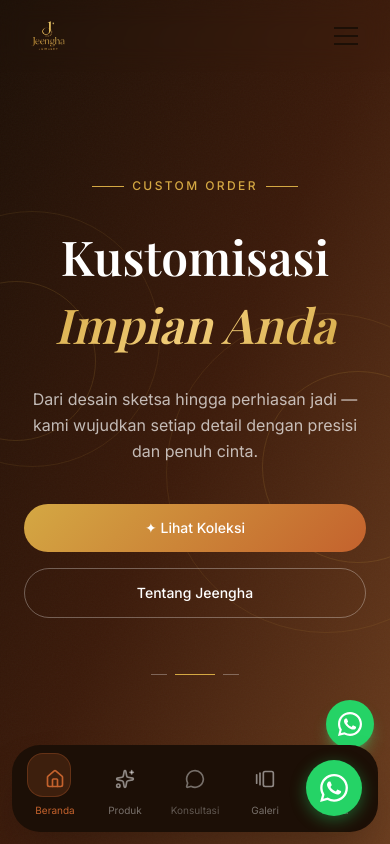
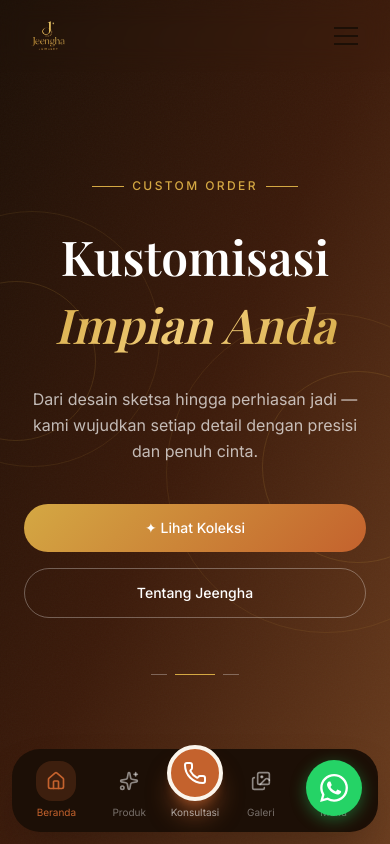
Before and after one commit to ReynaldiCandra/jenghajewelry, a Next.js app: page / in a window 390 px wide. Shown: the top 844 px of the page. Built offline with nearby package versions, Linux system fonts and the light colour scheme; a web font is replaced by a local one.

Commit message:
fix: bottom nav redesign like reference

```diff
--- a/src/components/BottomNav.tsx
+++ b/src/components/BottomNav.tsx
@@ -1,13 +1,13 @@
 "use client";
 
 import { useState, useEffect } from "react";
-import { House, Sparkles, MessageCircle, GalleryHorizontalEnd, AlignJustify } from "lucide-react";
+import { House, Sparkles, Images, AlignJustify, Phone } from "lucide-react";
 
 const navItems = [
   { icon: House, label: "Beranda", href: "beranda" },
   { icon: Sparkles, label: "Produk", href: "produk" },
-  { icon: MessageCircle, label: "Konsultasi", href: "wa", isWA: true },
-  { icon: GalleryHorizontalEnd, label: "Galeri", href: "galeri" },
+  { icon: Phone, label: "Konsultasi", href: "konsultasi", isCenter: true },
+  { icon: Images, label: "Galeri", href: "galeri" },
   { icon: AlignJustify, label: "Menu", href: "", isMenu: true },
 ];
 
@@ -46,27 +46,20 @@ export default function BottomNav() {
   };
 
   const handleNav = (item: typeof navItems[0]) => {
-    if (item.isWA) {
+    if (item.isCenter) {
       window.open(`https://wa.me/${WA}?text=${encodeURIComponent("Halo Jeengha Jewelry, saya ingin konsultasi.")}`, "_blank");
       return;
     }
-    if (item.isMenu) {
-      setMenuOpen(!menuOpen);
-      return;
-    }
+    if (item.isMenu) { setMenuOpen(!menuOpen); return; }
     scrollTo(item.href);
     setActive(item.href);
   };
-
-  const activeIndex = navItems.findIndex((i) => i.href === active);
-  const bubbleIndex = activeIndex === -1 ? 0 : activeIndex;
 
   return (
     <>
       {menuOpen && (
         <div className="fixed inset-0 z-40 bg-black/20 backdrop-blur-sm md:hidden" onClick={() => setMenuOpen(false)} />
       )}
-
       {menuOpen && (
         <div className="fixed bottom-28 left-1/2 -translate-x-1/2 z-50 md:hidden bg-white rounded-2xl shadow-2xl px-6 py-4 min-w-[200px]">
           {allLinks.map((link) => (
@@ -77,57 +70,31 @@ export default function BottomNav() {
         </div>
       )}
 
-      {/* WA Button floating above nav */}
-      <div className="fixed bottom-24 right-4 z-50 md:hidden">
-        <a
-          href={`https://wa.me/${WA}?text=${encodeURIComponent("Halo Jeengha Jewelry, saya ingin konsultasi.")}`}
-          target="_blank"
-          rel="noopener noreferrer"
-          className="w-12 h-12 bg-[#25D366] rounded-full flex items-center justify-center shadow-lg shadow-green-400/40"
-        >
-          <svg viewBox="0 0 24 24" fill="white" className="w-6 h-6">
-            <path d="M17.472 14.382c-.297-.149-1.758-.867-2.03-.967-.273-.099-.471-.148-.67.15-.197.297-.767.966-.94 1.164-.173.199-.347.223-.644.075-.297-.15-1.255-.463-2.39-1.475-.883-.788-1.48-1.761-1.653-2.059-.173-.297-.018-.458.13-.606.134-.133.298-.347.446-.52.149-.174.198-.298.298-.497.099-.198.05-.371-.025-.52-.075-.149-.669-1.612-.916-2.207-.242-.579-.487-.5-.669-.51-.173-.008-.371-.01-.57-.01-.198 0-.52.074-.792.372-.272.297-1.04 1.016-1.04 2.479 0 1.462 1.065 2.875 1.213 3.074.149.198 2.096 3.2 5.077 4.487.709.306 1.262.489 1.694.625.712.227 1.36.195 1.871.118.571-.085 1.758-.719 2.006-1.413.248-.694.248-1.289.173-1.413-.074-.124-.272-.198-.57-.347z"/>
-            <path d="M12 0C5.373 0 0 5.373 0 12c0 2.123.554 4.117 1.528 5.845L0 24l6.336-1.508A11.95 11.95 0 0012 24c6.627 0 12-5.373 12-12S18.627 0 12 0zm0 21.818a9.818 9.818 0 01-5.006-1.374l-.36-.213-3.728.888.93-3.619-.234-.372A9.818 9.818 0 1112 21.818z"/>
-          </svg>
-        </a>
-      </div>
-
-      {/* Bottom Nav */}
       <nav className="fixed bottom-0 left-0 right-0 z-50 md:hidden">
         <div className="mx-3 mb-3">
-          <div className="relative bg-brand-espresso rounded-[28px] shadow-2xl px-2 py-2">
-
-            {/* Sliding bubble */}
-            <div
-              className="absolute top-2 transition-all duration-300 ease-in-out"
-              style={{ left: `calc(${bubbleIndex} * 20% + 10% - 22px)` }}
-            >
-              <div className="w-11 h-11 rounded-2xl bg-brand-orange/20 border border-brand-orange/30" />
-            </div>
-
-            <div className="flex items-center justify-around relative z-10">
-              {navItems.map((item, i) => {
+          <div className="relative bg-brand-espresso rounded-[28px] shadow-2xl">
+            <div className="flex items-end justify-around px-2 pb-2">
+              {navItems.map((item) => {
                 const Icon = item.icon;
                 const isActive = active === item.href;
-                const isWA = item.isWA;
 
-                if (isWA) {
+                if (item.isCenter) {
                   return (
-                    <button key={item.label} onClick={() => handleNav(item)} className="flex flex-col items-center gap-1 px-3 py-1.5 w-1/5">
-                      <div className="w-10 h-10 rounded-xl flex items-center justify-center">
-                        <Icon size={20} className="text-white/40" />
+                    <button key={item.label} onClick={() => handleNav(item)} className="flex flex-col items-center -mt-5 mb-1 gap-1">
+                      <div className="w-14 h-14 rounded-full bg-brand-orange flex items-center justify-center shadow-xl shadow-brand-orange/50 border-4 border-brand-cream">
+                        <Icon size={24} className="text-white" />
                       </div>
-                      <span className="text-[10px] font-sans text-white/30">{item.label}</span>
+                      <span className="text-[10px] font-sans text-white/60">{item.label}</span>
                     </button>
                   );
                 }
 
                 return (
-                  <button key={item.label} onClick={() => handleNav(item)} className="flex flex-col items-center gap-1 px-3 py-1.5 w-1/5">
-                    <div className="w-10 h-10 rounded-xl flex items-center justify-center">
-                      <Icon size={20} className={`transition-colors duration-200 ${isActive ? "text-brand-orange" : "text-white/50"}`} />
+                  <button key={item.label} onClick={() => handleNav(item)} className="flex flex-col items-center gap-1 pt-3 pb-1 w-1/5">
+                    <div className={`w-10 h-10 rounded-2xl flex items-center justify-center transition-all duration-300 ${isActive ? "bg-brand-orange/20" : ""}`}>
+                      <Icon size={20} className={`transition-colors duration-300 ${isActive ? "text-brand-orange" : "text-white/50"}`} />
                     </div>
-                    <span className={`text-[10px] font-sans transition-colors duration-200 ${isActive ? "text-brand-orange" : "text-white/40"}`}>
+                    <span className={`text-[10px] font-sans transition-colors duration-300 ${isActive ? "text-brand-orange" : "text-white/40"}`}>
                       {item.label}
                     </span>
                   </button>
```
